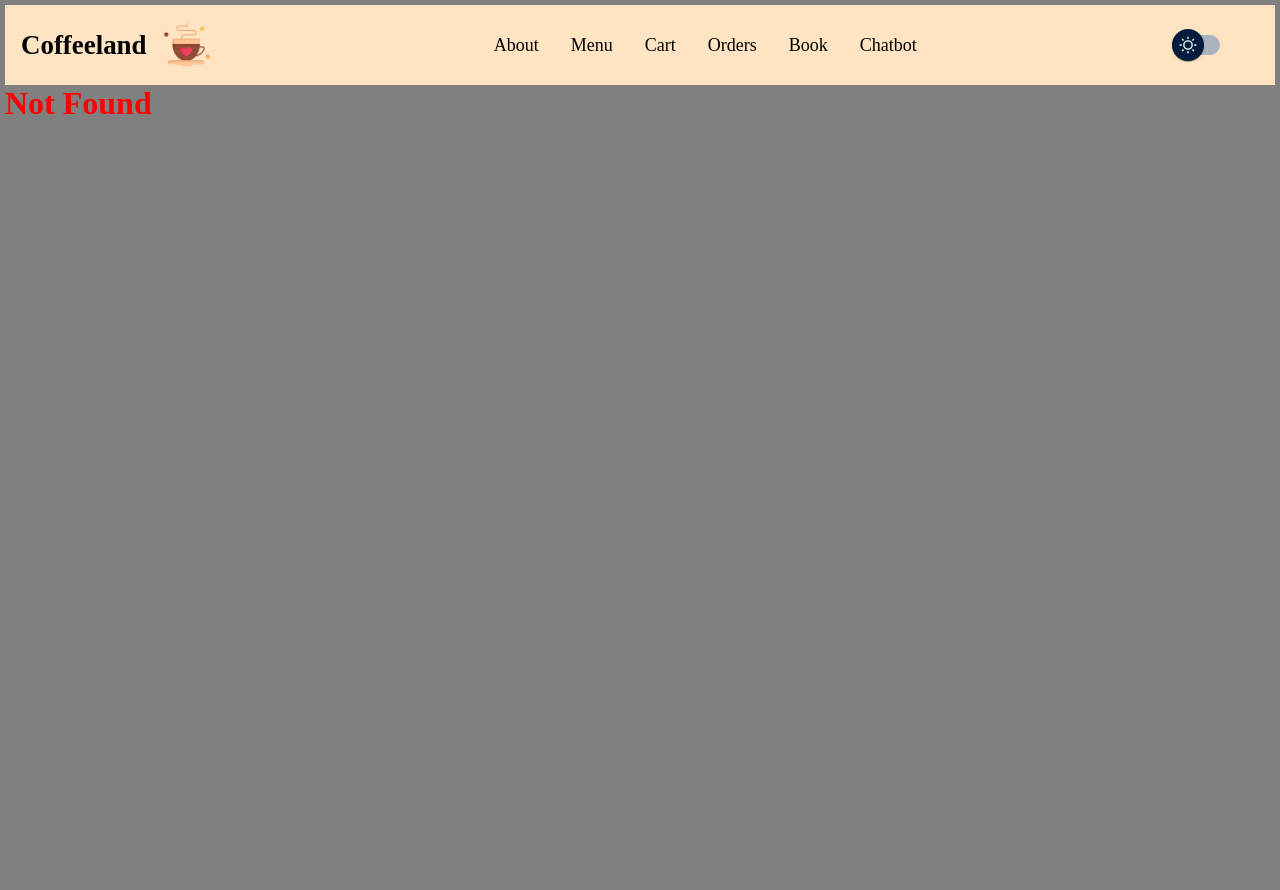
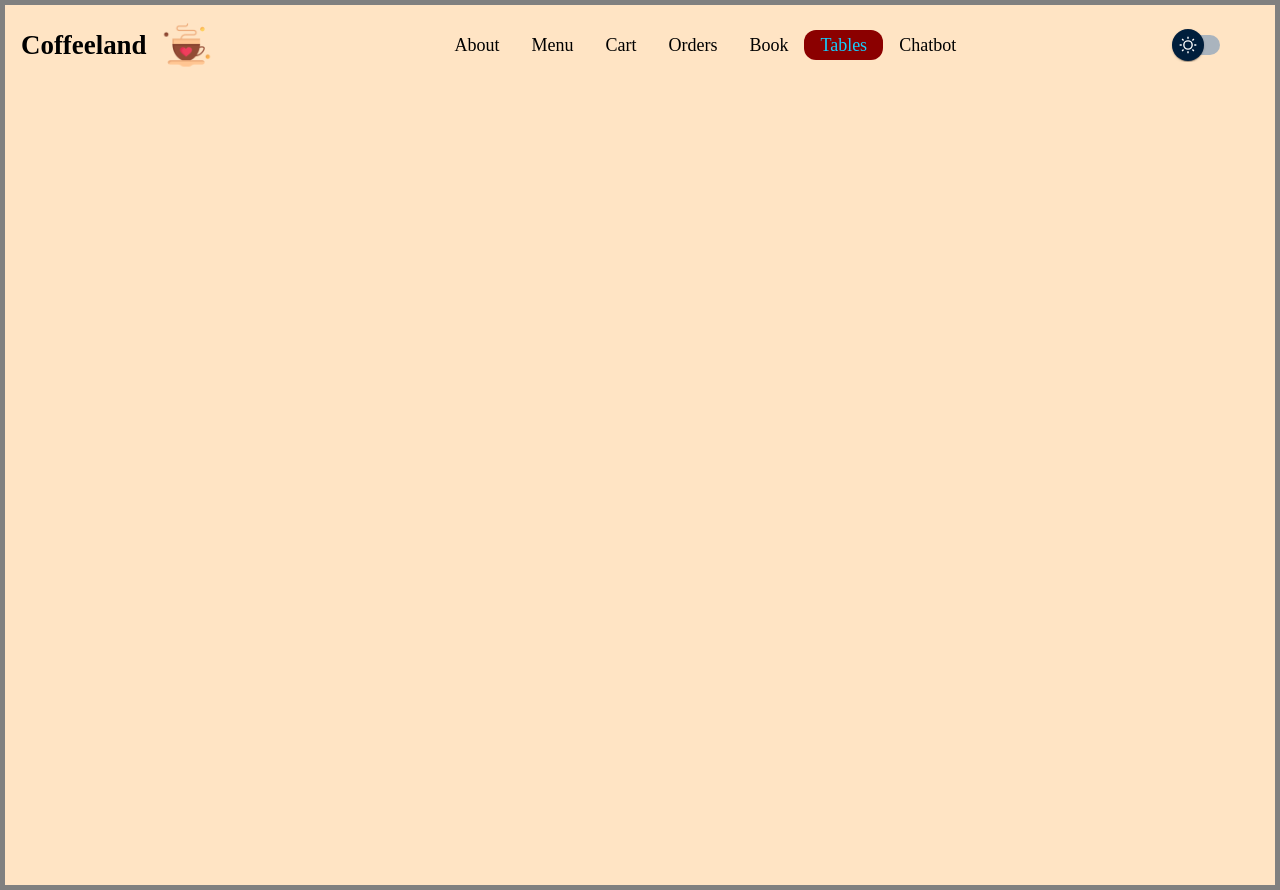
Before and after one commit to itsozod/coffee-land, a React (Vite) app: page /bookedtable in a window 1280 px wide. Before the commit this address had no page. Before the commit the page ends 800 px from the top, so only its background shows below. Built offline with nearby package versions, Linux system fonts and the light colour scheme.

Commit message:
created ordered tables page to see booked tables

```diff
--- a/src/App.jsx
+++ b/src/App.jsx
@@ -10,6 +10,7 @@ import { Cart } from "./pages/cart/Cart";
 import { Booking } from "./pages/booking/Booking";
 import { NotFound } from "./pages/notFound/NotFound";
 import { Orders } from "./pages/orders/Orders";
+import { BookedTable } from "./pages/bookedTable/BookedTable";
 // import SignIn from "./pages/signin/SignIn";
 // import SignUp from "./pages/signup/SignUp";
 import { ChatBot } from "./pages/chatBot/ChatBot";
@@ -60,6 +61,7 @@ function App() {
               <Route path="/cart" element={<Cart />} />
               <Route path="/orders" element={<Orders />} />
               <Route path="/booking" element={<Booking />} />
+              <Route path="/bookedtable" element={<BookedTable />} />
               <Route path="/chatbot" element={<ChatBot />} />
               {/* <Route path="/signup" element={<SignUp />} /> */}
               {/* <Route path="/signin" element={<SignIn />} /> */}
--- a/src/components/dateTimePicker/DateTimePicker.jsx
+++ b/src/components/dateTimePicker/DateTimePicker.jsx
@@ -16,9 +16,8 @@ import {
 export const DateTimePicker = () => {
   const tableTime = useSelector((state) => state.tables.tableTime);
   const tableDate = useSelector((state) => state.tables.tableDate);
+  const tableImg = useSelector((state) => state.tables.tableImg);
   console.log(tableTime, tableDate);
-  const orderedTables = useSelector((state) => state.tables.orderedTables);
-  console.log(orderedTables);
   const dispatch = useDispatch();
 
   const handleBookTable = () => {
@@ -30,6 +29,7 @@ export const DateTimePicker = () => {
         id: uuid(),
         time: tableTime,
         date: tableDate,
+        tableImg: tableImg,
       };
       dispatch(setOrderedTables(newOrdered));
     }
@@ -57,7 +57,6 @@ export const DateTimePicker = () => {
           <DatePicker
             sx={{ width: "220px" }}
             label="Choose date"
-            value={tableDate}
             onChange={(newData) => {
               const dateAsDate = new Date(newData);
               const formattedDate = dateAsDate.toLocaleDateString("en-US", {
@@ -78,17 +77,6 @@ export const DateTimePicker = () => {
           Book a table
         </Button>
       </LocalizationProvider>
-
-      {/* Display selected values */}
-      <div>
-        {orderedTables.map((entry) => (
-          <div key={entry.id}>
-            <p>
-              {entry.time.toString()} : {entry.date.toString()}
-            </p>
-          </div>
-        ))}
-      </div>
     </div>
   );
 };
--- a/src/components/navbar/Navbar.jsx
+++ b/src/components/navbar/Navbar.jsx
@@ -74,6 +74,10 @@ const navLinks = [
   {
     path: "/booking",
     name: "Book",
+  },
+  {
+    path: "/bookedtable",
+    name: "Tables",
   },
   {
     path: "/chatbot",
--- a/src/components/navbar/Navbar.module.css
+++ b/src/components/navbar/Navbar.module.css
@@ -63,7 +63,7 @@
 .faBars {
   display: none;
   color: #fff;
-  @media screen and (max-width: 880px) {
+  @media screen and (max-width: 910px) {
     display: block;
     position: absolute;
     top: 0;
@@ -79,7 +79,7 @@
   align-items: center;
   padding: 25px;
   position: relative;
-  @media screen and (max-width: 880px) {
+  @media screen and (max-width: 910px) {
     display: none;
   }
 }
@@ -87,7 +87,7 @@
   display: flex;
   align-items: center;
   margin-right: 24px;
-  @media screen and (max-width: 880px) {
+  @media screen and (max-width: 910px) {
     display: none;
   }
 }
@@ -122,7 +122,7 @@
   background-color: #fff;
   color: red;
   padding: 0px 4px;
-  left: 44%;
+  left: 38%;
   border-radius: 12px;
   bottom: 53%;
 }
@@ -132,7 +132,7 @@
   background-color: #fff;
   color: red;
   padding: 0px 4px;
-  left: 60%;
+  left: 51%;
   border-radius: 12px;
   bottom: 53%;
 }
--- a/src/components/sidebar/Sidebar.module.css
+++ b/src/components/sidebar/Sidebar.module.css
@@ -10,7 +10,7 @@
   transition: all 0.5s ease;
   display: none;
   z-index: 10;
-  @media screen and (max-width: 880px) {
+  @media screen and (max-width: 910px) {
     display: flex;
     justify-content: center;
   }
--- /dev/null
+++ b/src/pages/bookedTable/BookedTable.jsx
@@ -0,0 +1,24 @@
+import { useSelector } from "react-redux";
+import styles from "./BookedTable.module.css";
+
+export const BookedTable = () => {
+  const orderedTables = useSelector((state) => state.tables.orderedTables);
+  console.log(orderedTables);
+  return (
+    <section className={styles.booked_table_section}>
+      <div className={styles.booked_able_container}>
+        {/* Display selected values */}
+        {/* <div> */}
+        {orderedTables.map((entry) => (
+          <div key={entry.id}>
+            <p>
+              {entry.time.toString()} : {entry.date.toString()}
+            </p>
+            <img style={{ width: "100px" }} src={entry.tableImg} alt="" />
+          </div>
+        ))}
+        {/* </div> */}
+      </div>
+    </section>
+  );
+};
--- /dev/null
+++ b/src/pages/bookedTable/BookedTable.module.css
@@ -0,0 +1,4 @@
+.booked_table_section {
+  background-color: bisque;
+  min-height: 100vh;
+}
```
